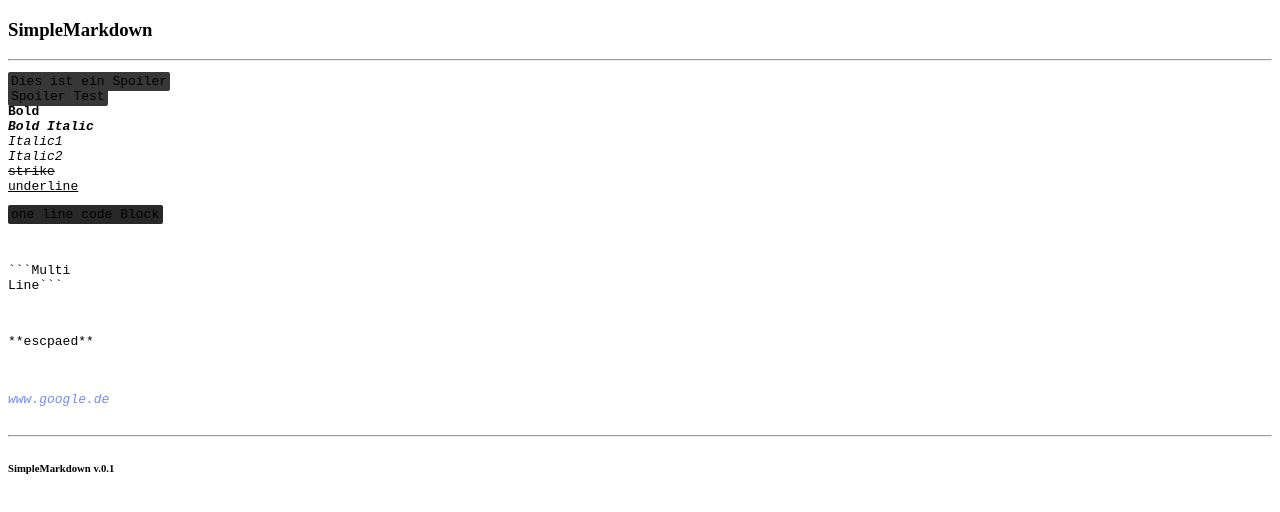
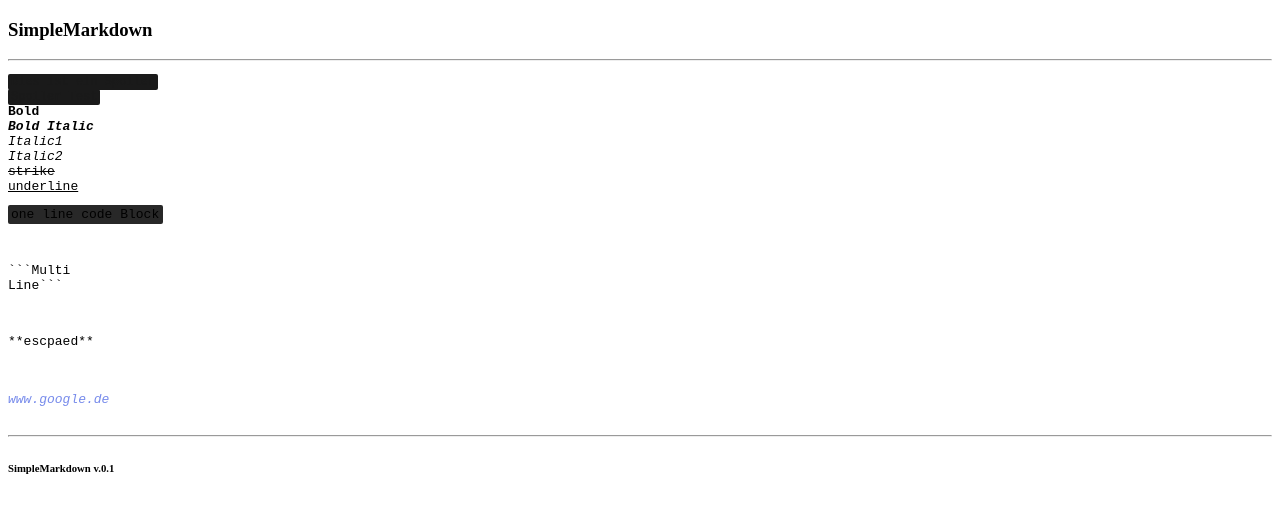
Before and after one commit to tunikakeks/Markdown, a plain HTML site: page index.html in a window 1280 px wide. Drawn offline with Linux system fonts and the light colour scheme.

Commit message:
Fixed CSS Bugs

```diff
--- a/assets/css/main.scss
+++ b/assets/css/main.scss
@@ -30,16 +30,25 @@
     }
 
     &.spoiler {
-        background-color: var(--backgroundColor-4);
-        padding: 2px;
+        background-color: var(--backgroundColor-1);
+        color: var(--backgroundColor-1);
+        // padding: 2px;
         padding-left: 3px;
         padding-right: 3px;
         border-radius: 2px;
+        padding-top: 1px;
+        padding-bottom: 1px;
+        font-size: 12px;
         z-index: 2;
+        cursor: pointer;
+        &:hover {
+            background-color: var(--backgroundColor-4);
+            color: var(--fontColor-1);
+        }
         // &.hidden {
         //     background-color: var(--backgroundColor-1);
-        //     color: var(--backgroundColor-1);
-        //     cursor: pointer;
+        //
+        //
         // }
     }
 }
```
Also changed, not shown: assets/css/main.min.css.
